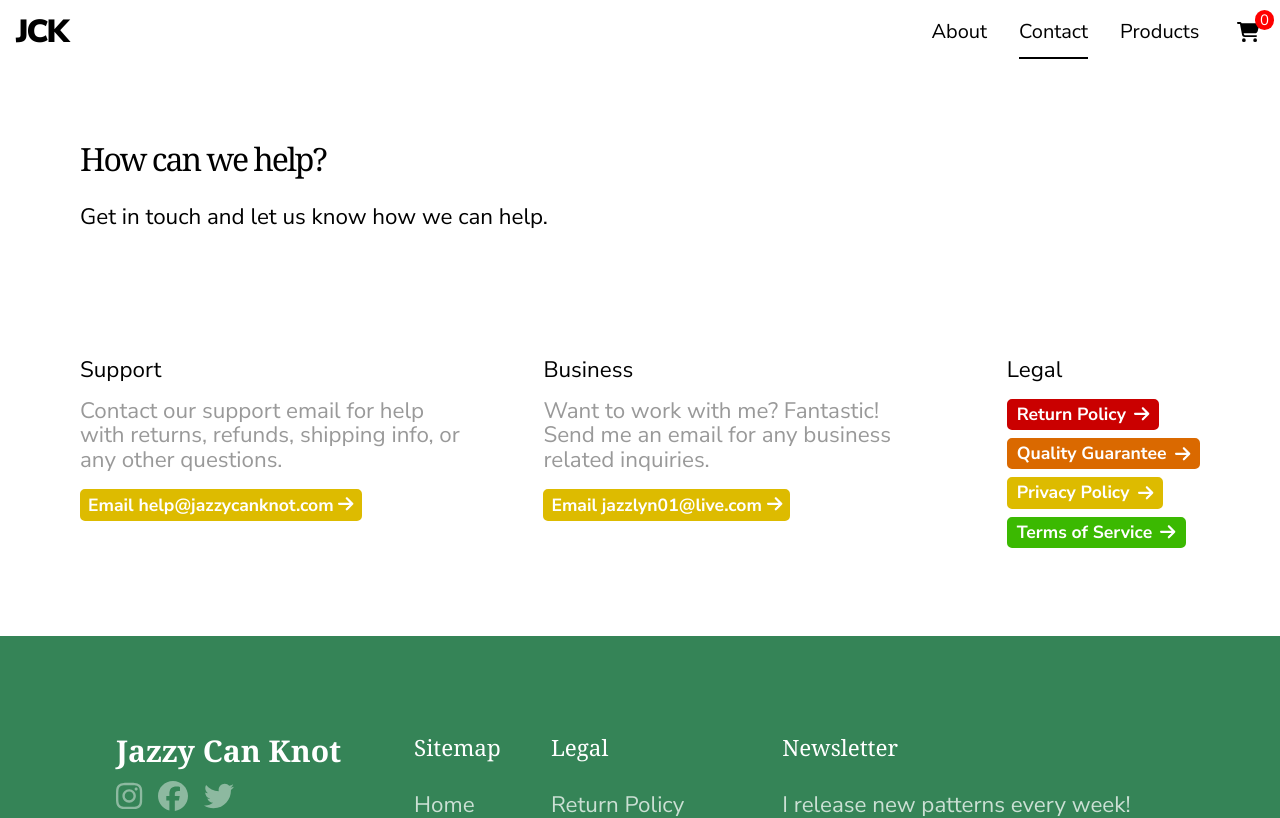
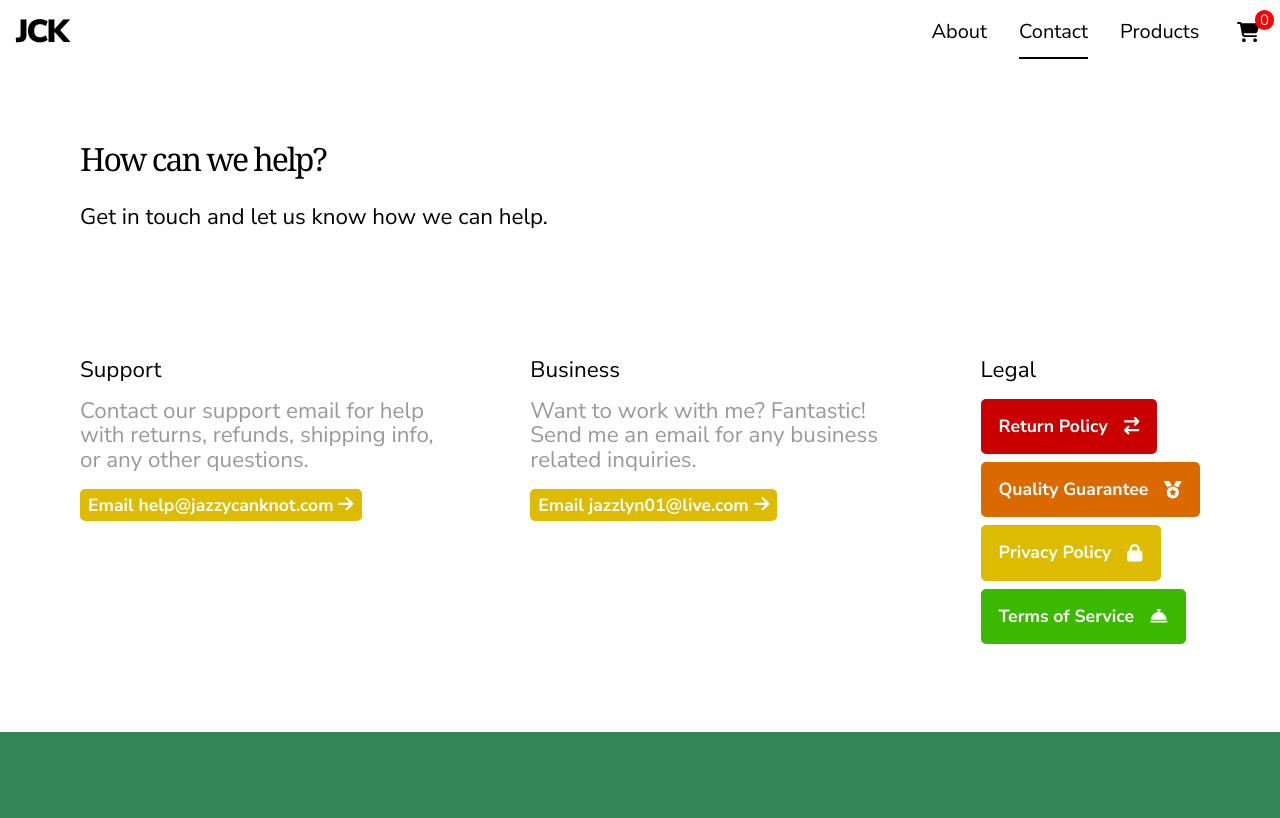
Before and after one commit to igaboo/jazzy-can-knot-nextjs, a Next.js app: page /contact in a window 1280 px wide. Shown: the top 818 px of the page. Built offline with nearby package versions, Linux system fonts and the light colour scheme; no server answers.

Commit message:
updated buttons

```diff
--- a/pages/contact/Contact.module.scss
+++ b/pages/contact/Contact.module.scss
@@ -21,13 +21,13 @@
 
   li {
     width: fit-content;
-    padding: 0.25rem 0.5rem;
+    padding: 1rem 1rem;
 
     margin-bottom: 0.5rem;
 
     display: flex;
     align-items: center;
-    gap: 0.5rem;
+    gap: 1rem;
   }
 
   button {
@@ -36,8 +36,7 @@
 
   button:hover,
   li:hover {
-    background-color: black;
-    color: white;
+    filter: brightness(0.9);
   }
 }
 
--- a/pages/contact/index.jsx
+++ b/pages/contact/index.jsx
@@ -1,4 +1,10 @@
-import { faArrowRight } from "@fortawesome/free-solid-svg-icons";
+import {
+  faArrowRight,
+  faArrowRightArrowLeft,
+  faBellConcierge,
+  faLock,
+  faMedal,
+} from "@fortawesome/free-solid-svg-icons";
 import { FontAwesomeIcon } from "@fortawesome/react-fontawesome";
 import styles from "./Contact.module.scss";
 
@@ -39,25 +45,25 @@ export default function Contact() {
               <Link href="/return-policy">
                 <a>Return Policy</a>
               </Link>
-              <FontAwesomeIcon icon={faArrowRight} />
+              <FontAwesomeIcon icon={faArrowRightArrowLeft} />
             </li>
             <li className="btn-small">
               <Link href="/quality-guarantee">
                 <a>Quality Guarantee</a>
               </Link>
-              <FontAwesomeIcon icon={faArrowRight} />
+              <FontAwesomeIcon icon={faMedal} />
             </li>
             <li className="btn-small">
               <Link href="/privacy-policy">
                 <a>Privacy Policy</a>
               </Link>
-              <FontAwesomeIcon icon={faArrowRight} />
+              <FontAwesomeIcon icon={faLock} />
             </li>
             <li className="btn-small">
               <Link href="/terms-of-service">
                 <a>Terms of Service</a>
               </Link>
-              <FontAwesomeIcon icon={faArrowRight} />
+              <FontAwesomeIcon icon={faBellConcierge} />
             </li>
           </ul>
           <p></p>
```
